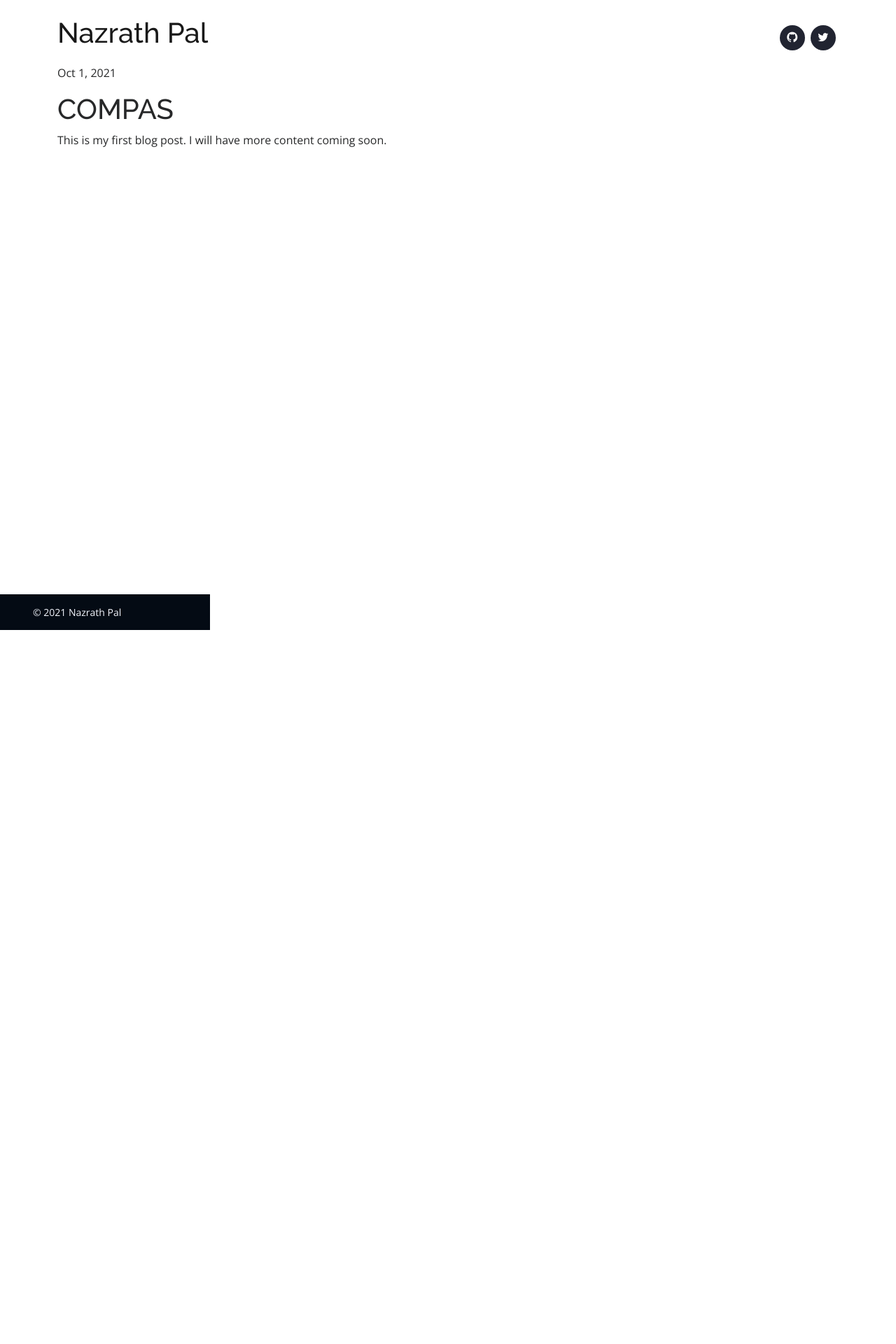
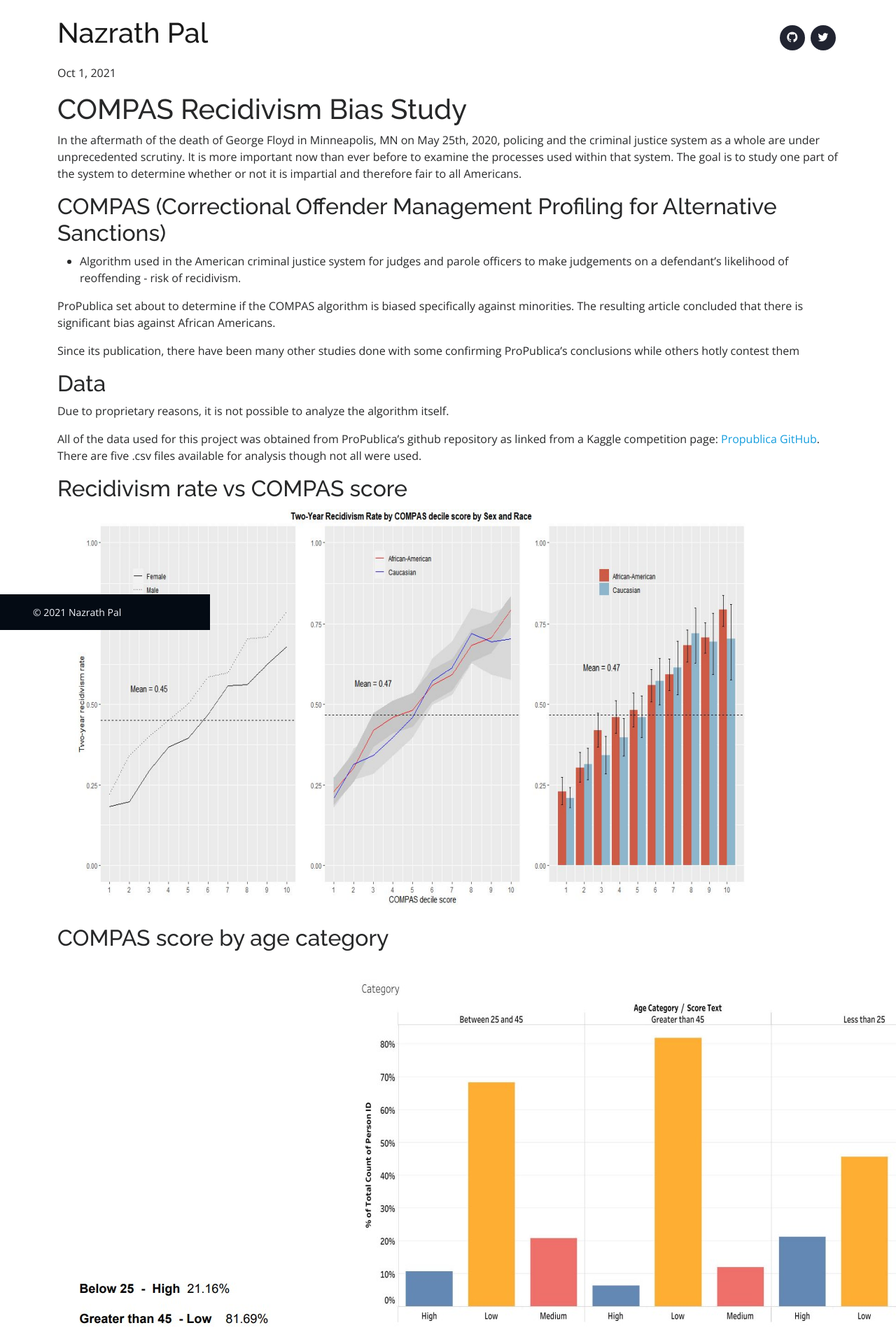
Before and after one commit to Nazrath-pal/nazrath-pal.github.io, a Jekyll site: the page built from docs/_posts/2021-10-01-COMPAS.md, in a window 1280 px wide. Shown: the top 1920 px of the page at 70% size. Built offline with Jekyll 4.4.1, drawn with Linux system fonts in a browser that asks for light colours; before the commit the page ends 900 px from its top, so only the background shows below that; some of the changed text lies outside the part shown.

Commit message:
added COMPASstudy

```diff
--- a/docs/_includes/about.html
+++ b/docs/_includes/about.html
@@ -11,8 +11,8 @@
         <div class="col-lg-8 pt-4 pt-lg-0 content" data-aos="fade-left">
           <h3>Data Scientist.</h3>
           <p class="fst-italic">
-            Lorem ipsum dolor sit amet, consectetur adipiscing elit, sed do eiusmod tempor incididunt ut labore et dolore
-            magna aliqua.
+            Nazrath has completed her Bachelor of Technology in Electrical and Electronics Engineering from Calicut
+University, India
           </p>
           <p>
             Officiis eligendi itaque labore et dolorum mollitia officiis optio vero. Quisquam sunt adipisci omnis et ut. Nulla accusantium dolor incidunt officia tempore. Et eius omnis.
--- a/docs/_includes/portfolios.html
+++ b/docs/_includes/portfolios.html
@@ -11,7 +11,7 @@
         {%- for post in site.posts -%}
         <div class="col-lg-4 col-md-6 portfolio-item filter-app" style="position: absolute; left: 0px; top: 0px;">
           <div class="portfolio-wrap">
-            <img src="assets/img/portfolio/portfolio-1.jpg" class="img-fluid" alt="">
+            <img src="/assets/img/portfolio/{{post.thumbnail}}.jpg" class="img-fluid" alt="">
             <div class="portfolio-links">
               <span>{{ post.title | escape }}</span>
               <a href="{{ post.url | relative_url }}" title="More Details"><i class="bx bx-link"></i></a>
--- a/docs/_layouts/post.html
+++ b/docs/_layouts/post.html
@@ -2,7 +2,6 @@
 layout: default
 ---
 <article class="container post h-entry" itemscope itemtype="http://schema.org/BlogPosting" aria-label="Content">
-
   <header class="post-header">
     <p class="post-meta">
       {%- assign date_format = site.minima.date_format | default: "%b %-d, %Y" -%}
@@ -17,10 +16,8 @@ layout: default
         </time>
       {%- endif -%}
   </header>
-
   <div class="post-content e-content" itemprop="articleBody">
     {{ content }}
   </div>
-
   <a class="u-url" href="{{ page.url | relative_url }}" hidden></a>
 </article>
--- a/docs/_posts/2021-10-01-COMPAS.md
+++ b/docs/_posts/2021-10-01-COMPAS.md
@@ -2,7 +2,54 @@
 layout: post
 title:  "COMPAS"
 categories: portfolio
+thumbnail: 'compas-thumbnail'
 ---
-# COMPAS
+# COMPAS Recidivism Bias Study
 
-This is my first blog post. I will have more content coming soon.
+In the aftermath of the death of George Floyd in Minneapolis, MN on May 25th, 2020, policing and the criminal justice system
+as a whole are under unprecedented scrutiny. It is more important now than ever before to examine the
+processes used within that system. The goal is to study one part of the system to determine
+whether or not it is impartial and therefore fair to all Americans.
+
+## COMPAS (Correctional Offender Management Profiling for Alternative Sanctions)
+
+- Algorithm used in the American criminal justice system for judges and parole officers to make judgements on a
+defendant's likelihood of reoffending - risk of recidivism.
+
+ProPublica set about to determine if the COMPAS algorithm is biased specifically against minorities. The resulting article
+concluded that there is significant bias against African Americans.
+
+Since its publication, there have been many other studies done with some confirming ProPublica’s conclusions while
+others hotly contest them
+
+## Data
+
+Due to proprietary reasons, it is not
+possible to analyze the algorithm itself.
+
+All of the data used for this project was
+obtained from ProPublica’s github
+repository as linked from a Kaggle
+competition page: [Propublica GitHub](https://github.com/propublica/compas-analysis). There are five .csv files available for analysis though not all were used.
+
+## Recidivism rate vs COMPAS score
+![Recidivism Score](/assets/img/portfolio/COMPAS-Recidivism-Score.png)
+
+## COMPAS score by age category
+![COMPAS Score by Age](/assets/img/portfolio/compas-age-category.jpg)
+
+## COMPAS Score by Marital Status
+![COMPAS Score by Marital Status](/assets/img/portfolio/COMPAS-Marital-Status.jpg)
+
+## Conclusions
+- One observation is clear, African Americans are
+arrested at a higher rate in general, regardless of
+other variables
+- This points to the need to examine the racial bias
+of the system beyond the COMPAS algorithm
+- If the criminal justice system is, itself, biased
+against minorities then the variables used by the
+algorithm would be corrupted by that bias and
+without access to the algorithm it is impossible to
+know if that baseline bias is accounted for when
+assigning COMPAS scores to defendants.
--- a/docs/assets/css/main.css
+++ b/docs/assets/css/main.css
@@ -928,6 +928,10 @@ body {
     padding-top: 10px;
   }
 
+  .post-content{
+    padding-bottom: 50px;
+  }
+
   /*--------------------------------------------------------------
   # Footer
   --------------------------------------------------------------*/
```
Also changed, not shown: docs/assets/img/portfolio/COMPAS-Marital-Status.jpg (added), docs/assets/img/portfolio/COMPAS-Recidivism-Score.png (added), docs/assets/img/portfolio/compas-age-category.jpg (added), docs/assets/img/portfolio/compas-thumbnail.jpg (added), docs/assets/img/portfolio/portfolio-1.jpg (deleted).
